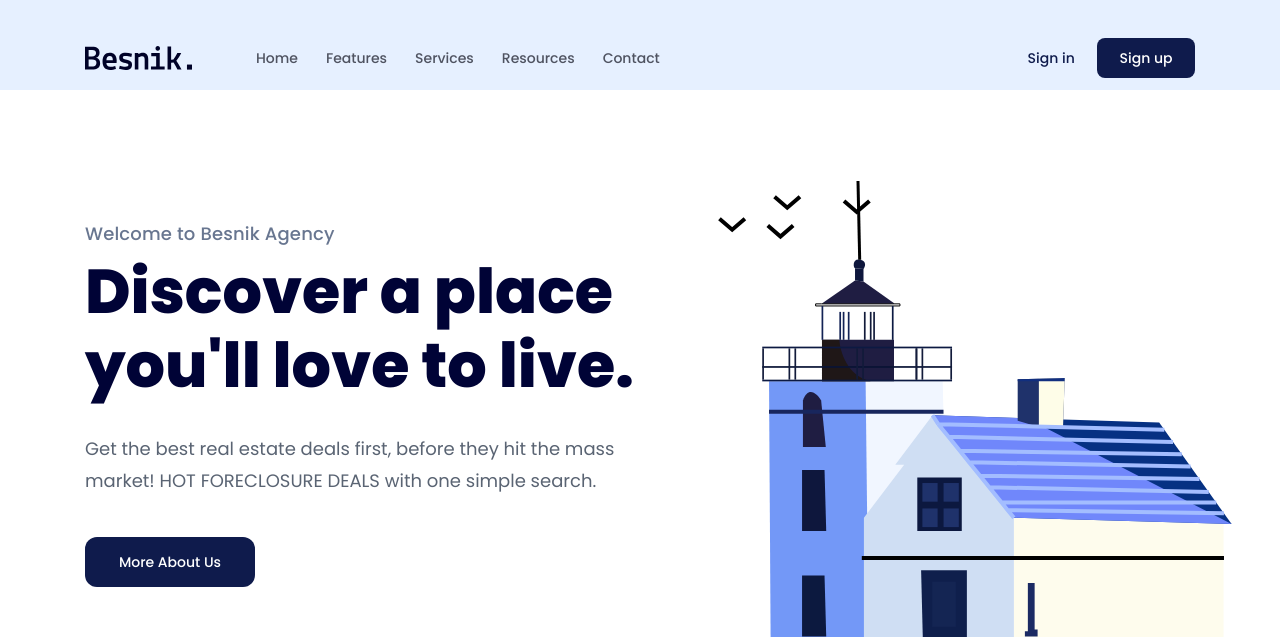
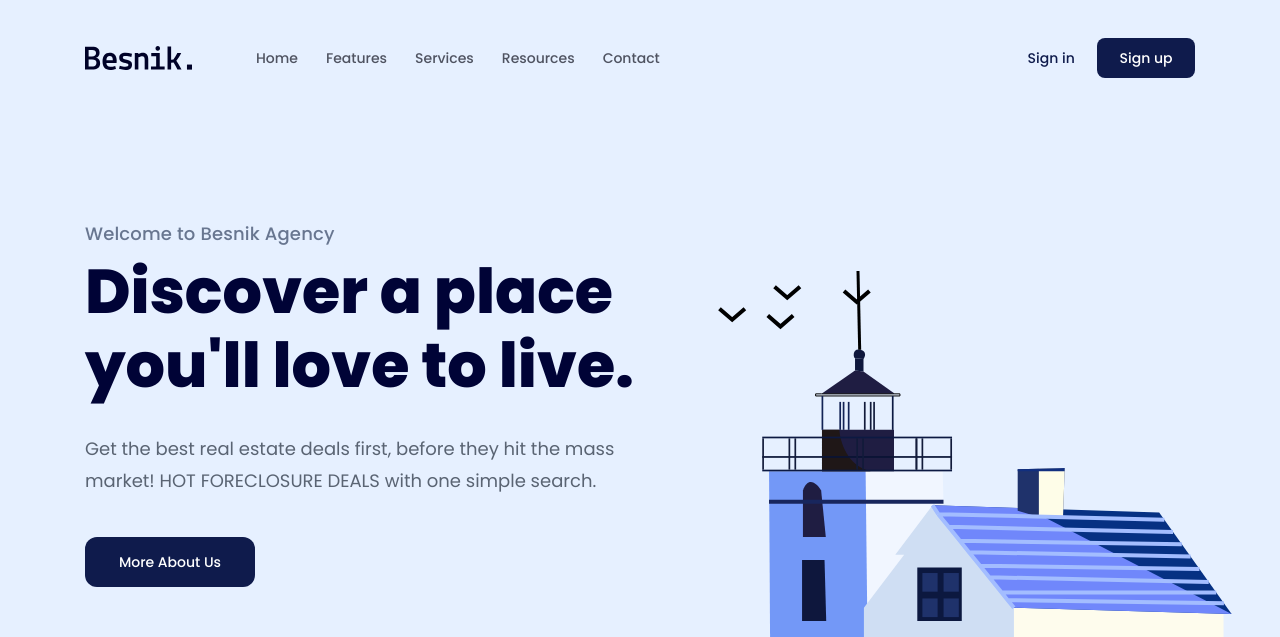
Before and after one commit to xuantruong01/f8-html-css-01, a plain HTML site: page index.html in a window 1280 px wide. Shown: the top 637 px of the page. Drawn offline with Linux system fonts and the light colour scheme.

Commit message:
uppdate header

```diff
--- a/assets/css/styles.css
+++ b/assets/css/styles.css
@@ -59,7 +59,7 @@ a {
     z-index: 1;
 }
 
-.header {
+.hero-wrap {
     position: relative;
     background: #e6f0ff;
     height: 100vh;
```
